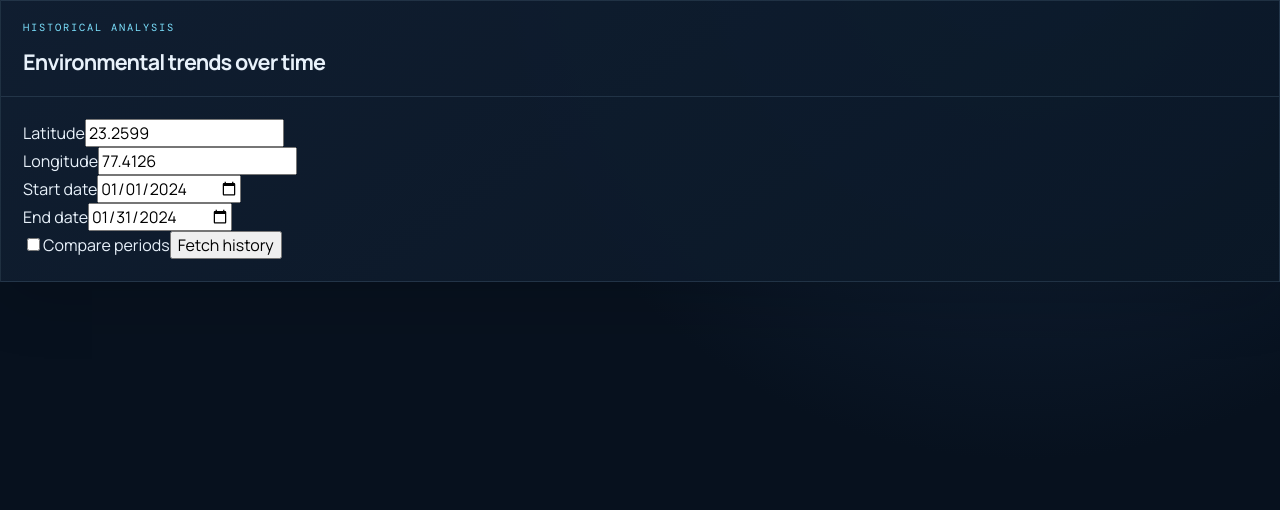
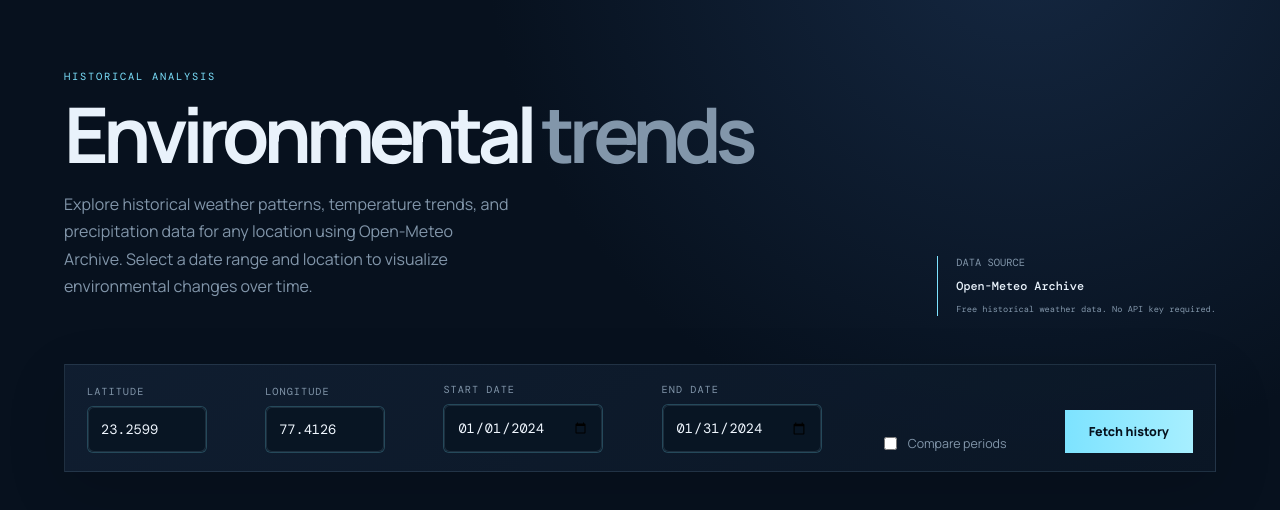
Before and after one commit to SiddharthPandey89/Minor-Project, a React (Vite) app in the folder frontend/: page /history in a window 1280 px wide. Shown: the top 510 px of the page. Built offline with nearby package versions, Linux system fonts and the light colour scheme; no server answers.

Commit message:
Enhance History page UI with TERRAX theme, multiple charts, comparison

```diff
--- a/frontend/src/pages/History.jsx
+++ b/frontend/src/pages/History.jsx
@@ -6,6 +6,22 @@ import ErrorMessage from '../components/common/ErrorMessage.jsx';
 import EmptyState from '../components/common/EmptyState.jsx';
 import TrendChart from '../components/charts/TrendChart.jsx';
 import { API_BASE_URL } from '../utils/constants.js';
+
+const inputStyle = {
+  width: '100%',
+  padding: '13px 12px',
+  border: '1px solid var(--line)',
+  background: '#081523',
+  color: '#f0f7ff',
+  borderRadius: '6px',
+  fontFamily: "'DM Mono', monospace",
+  fontSize: '0.85rem',
+  outline: 'none',
+  boxShadow: 'none',
+  WebkitTextFillColor: '#f0f7ff',
+  appearance: 'none',
+  WebkitAppearance: 'none',
+};
 
 const History = () => {
   const [lat, setLat] = useState('23.2599');
@@ -44,6 +60,8 @@ const History = () => {
         const json2 = await res2.json();
         if (res2.ok && json2.success) setCompareData(json2.data);
         else setCompareData(null);
+      } else {
+        setCompareData(null);
       }
     } catch (err) {
       setError(err.message || 'Historical analysis failed.');
@@ -70,104 +88,202 @@ const History = () => {
   const precipData = toChartData(data?.daily, 'precipitation');
   const humidityData = toChartData(data?.daily, 'humidity');
 
+  const currentMaxTemp = data?.daily ? avg(data.daily.map((d) => d.temperatureMax)) : null;
   const compareMaxTemp = compareData?.daily ? avg(compareData.daily.map((d) => d.temperatureMax)) : null;
-  const currentMaxTemp = data?.daily ? avg(data.daily.map((d) => d.temperatureMax)) : null;
+  const currentMeanTemp = data?.daily ? avg(data.daily.map((d) => d.temperatureMean)) : null;
+  const compareMeanTemp = compareData?.daily ? avg(compareData.daily.map((d) => d.temperatureMean)) : null;
+  const currentPrecip = data?.daily ? avg(data.daily.map((d) => d.precipitation)) : null;
+  const comparePrecip = compareData?.daily ? avg(compareData.daily.map((d) => d.precipitation)) : null;
 
   return (
-    <div className="page history-page">
-      <Card padding={false}>
-        <Card.Header>
+    <div className="dashboard">
+      <div className="intro-row">
         <div>
           <p className="eyebrow">HISTORICAL ANALYSIS</p>
-            <h2>Environmental trends over time</h2>
+          <h1>Environmental <span>trends</span></h1>
+          <p className="intro-copy">
+            Explore historical weather patterns, temperature trends, and precipitation data
+            for any location using Open-Meteo Archive. Select a date range and location to
+            visualize environmental changes over time.
+          </p>
         </div>
-        </Card.Header>
-        <Card.Body>
-          <div className="history-controls">
-            <div className="control-group">
-              <label>Latitude</label>
-              <input type="number" step="any" value={lat} onChange={(e) => setLat(e.target.value)} />
+        <div className="intro-meta">
+          <span>DATA SOURCE</span>
+          <strong>Open-Meteo Archive</strong>
+          <small>Free historical weather data. No API key required.</small>
         </div>
-            <div className="control-group">
-              <label>Longitude</label>
-              <input type="number" step="any" value={lon} onChange={(e) => setLon(e.target.value)} />
       </div>
-            <div className="control-group">
-              <label>Start date</label>
-              <input type="date" value={startDate} onChange={(e) => setStartDate(e.target.value)} />
+
+      <div className="control-bar panel">
+        <div className="search-form" style={{ flex: '0 0 120px' }}>
+          <label className="field-label">Latitude</label>
+          <div className="search-form__input">
+            <input
+              type="number"
+              step="any"
+              placeholder="23.2599"
+              value={lat}
+              onChange={(e) => setLat(e.target.value)}
+              style={inputStyle}
+            />
           </div>
-            <div className="control-group">
-              <label>End date</label>
-              <input type="date" value={endDate} onChange={(e) => setEndDate(e.target.value)} />
         </div>
-            <label className="compare-toggle">
-              <input type="checkbox" checked={showCompare} onChange={(e) => setShowCompare(e.target.checked)} />
+        <div className="search-form" style={{ flex: '0 0 120px' }}>
+          <label className="field-label">Longitude</label>
+          <div className="search-form__input">
+            <input
+              type="number"
+              step="any"
+              placeholder="77.4126"
+              value={lon}
+              onChange={(e) => setLon(e.target.value)}
+              style={inputStyle}
+            />
+          </div>
+        </div>
+        <div className="search-form" style={{ flex: '0 0 160px' }}>
+          <label className="field-label">Start date</label>
+          <div className="search-form__input">
+            <input
+              type="date"
+              value={startDate}
+              onChange={(e) => setStartDate(e.target.value)}
+              style={inputStyle}
+            />
+          </div>
+        </div>
+        <div className="search-form" style={{ flex: '0 0 160px' }}>
+          <label className="field-label">End date</label>
+          <div className="search-form__input">
+            <input
+              type="date"
+              value={endDate}
+              onChange={(e) => setEndDate(e.target.value)}
+              style={inputStyle}
+            />
+          </div>
+        </div>
+        <label style={{ display: 'flex', alignItems: 'center', gap: '8px', color: 'var(--muted)', fontSize: '0.78rem', whiteSpace: 'nowrap' }}>
+          <input
+            type="checkbox"
+            checked={showCompare}
+            onChange={(e) => setShowCompare(e.target.checked)}
+            style={{ accentColor: 'var(--cyan)' }}
+          />
           Compare periods
         </label>
-            <Button onClick={fetchHistory} disabled={loading}>
+        <button className="analyze-button" style={{ flex: '0 0 auto', width: 'auto', padding: '13px 24px' }} onClick={fetchHistory} disabled={loading}>
           {loading ? 'Loading...' : 'Fetch history'}
-            </Button>
+        </button>
       </div>
 
       {showCompare && (
-            <div className="history-controls compare-controls">
-              <div className="control-group">
-                <label>Compare start</label>
-                <input type="date" value={compareStart} onChange={(e) => setCompareStart(e.target.value)} />
+        <div className="control-bar panel" style={{ marginTop: '0' }}>
+          <div className="search-form" style={{ flex: '0 0 160px' }}>
+            <label className="field-label">Compare start</label>
+            <div className="search-form__input">
+              <input
+                type="date"
+                value={compareStart}
+                onChange={(e) => setCompareStart(e.target.value)}
+                style={inputStyle}
+              />
             </div>
-              <div className="control-group">
-                <label>Compare end</label>
-                <input type="date" value={compareEnd} onChange={(e) => setCompareEnd(e.target.value)} />
+          </div>
+          <div className="search-form" style={{ flex: '0 0 160px' }}>
+            <label className="field-label">Compare end</label>
+            <div className="search-form__input">
+              <input
+                type="date"
+                value={compareEnd}
+                onChange={(e) => setCompareEnd(e.target.value)}
+                style={inputStyle}
+              />
+            </div>
           </div>
         </div>
       )}
 
-          {loading && <Loader />}
+      {loading && <div style={{ display: 'flex', justifyContent: 'center', padding: '40px' }}><Loader size="lg" /></div>}
 
       {error && <ErrorMessage message={error} />}
 
       {data && (
         <>
-              <div className="history-charts">
+          <div className="results-section">
+            <div className="section-heading">
+              <h2>Historical weather trends</h2>
+            </div>
+            <div className="metric-grid" style={{ gridTemplateColumns: 'repeat(auto-fit, minmax(280px, 1fr))', gap: '14px' }}>
               <TrendChart data={maxTempData} title="Maximum temperature" unit="°C" />
               <TrendChart data={minTempData} title="Minimum temperature" unit="°C" />
               <TrendChart data={meanTempData} title="Average temperature" unit="°C" />
               <TrendChart data={precipData} title="Daily precipitation" unit="mm" />
               <TrendChart data={humidityData} title="Relative humidity" unit="%" />
             </div>
+          </div>
 
           {showCompare && compareData && (
-                <Card padding={false}>
-                  <Card.Header><h3>Period comparison</h3></Card.Header>
-                  <Card.Body>
-                    <div className="comparison-grid">
-                      <div className="comparison-item">
-                        <span className="label">Current period avg max temp</span>
-                        <span className="value">{currentMaxTemp !== null ? currentMaxTemp.toFixed(1) + '°C' : 'N/A'}</span>
+            <div className="results-section">
+              <div className="section-heading">
+                <h2>Period comparison</h2>
               </div>
-                      <div className="comparison-item">
-                        <span className="label">Compare period avg max temp</span>
-                        <span className="value">{compareMaxTemp !== null ? compareMaxTemp.toFixed(1) + '°C' : 'N/A'}</span>
+              <div className="provenance">
+                <div>
+                  <span className="provenance__label">CURRENT PERIOD AVG MAX TEMP</span>
+                  <strong>{currentMaxTemp !== null ? `${currentMaxTemp.toFixed(1)}°C` : 'N/A'}</strong>
                 </div>
-                      <div className="comparison-item">
-                        <span className="label">Change</span>
-                        <span className="value">
+                <div>
+                  <span className="provenance__label">COMPARE PERIOD AVG MAX TEMP</span>
+                  <strong>{compareMaxTemp !== null ? `${compareMaxTemp.toFixed(1)}°C` : 'N/A'}</strong>
+                </div>
+                <div>
+                  <span className="provenance__label">CHANGE</span>
+                  <strong style={{ color: currentMaxTemp !== null && compareMaxTemp !== null && currentMaxTemp > compareMaxTemp ? 'var(--danger)' : 'var(--cyan)' }}>
                     {currentMaxTemp !== null && compareMaxTemp !== null
-                            ? (currentMaxTemp - compareMaxTemp > 0 ? '+' : '') + (currentMaxTemp - compareMaxTemp).toFixed(1) + '°C'
+                      ? `${currentMaxTemp - compareMaxTemp > 0 ? '+' : ''}${(currentMaxTemp - compareMaxTemp).toFixed(1)}°C`
                       : 'N/A'}
-                        </span>
+                  </strong>
                 </div>
               </div>
-                  </Card.Body>
-                </Card>
+              <div className="provenance" style={{ marginTop: '10px' }}>
+                <div>
+                  <span className="provenance__label">CURRENT AVG MEAN TEMP</span>
+                  <strong>{currentMeanTemp !== null ? `${currentMeanTemp.toFixed(1)}°C` : 'N/A'}</strong>
+                </div>
+                <div>
+                  <span className="provenance__label">COMPARE AVG MEAN TEMP</span>
+                  <strong>{compareMeanTemp !== null ? `${compareMeanTemp.toFixed(1)}°C` : 'N/A'}</strong>
+                </div>
+                <div>
+                  <span className="provenance__label">CURRENT AVG PRECIP</span>
+                  <strong>{currentPrecip !== null ? `${currentPrecip.toFixed(1)}mm` : 'N/A'}</strong>
+                </div>
+              </div>
+            </div>
           )}
 
-              <div className="history-meta">
-                <p>Data source: {data.dataProvider}</p>
-                <p>Retrieved: {data.retrievedAt}</p>
-                <p>Location: {data.region.latitude}, {data.region.longitude}</p>
-                <p>Period: {data.startDate} to {data.endDate}</p>
-                <p>Observations: {data.daily?.length || 0} days</p>
+          <div className="provenance" style={{ marginTop: '24px' }}>
+            <div>
+              <span className="provenance__label">DATA SOURCE</span>
+              <strong>{data.dataProvider}</strong>
+            </div>
+            <div>
+              <span className="provenance__label">RETRIEVED</span>
+              <strong>{new Date(data.retrievedAt).toLocaleString()}</strong>
+            </div>
+            <div>
+              <span className="provenance__label">LOCATION</span>
+              <strong>{data.region.latitude}, {data.region.longitude}</strong>
+            </div>
+            <div>
+              <span className="provenance__label">PERIOD</span>
+              <strong>{data.startDate} to {data.endDate}</strong>
+            </div>
+            <div>
+              <span className="provenance__label">OBSERVATIONS</span>
+              <strong>{data.daily?.length || 0} days</strong>
+            </div>
           </div>
         </>
       )}
@@ -175,8 +291,6 @@ const History = () => {
       {data && (!data.daily || data.daily.length === 0) && (
         <EmptyState title="No data" description="No historical data available for the selected range." />
       )}
-        </Card.Body>
-      </Card>
     </div>
   );
 };
```
Lines whose indentation alone changed are shown as unchanged.
